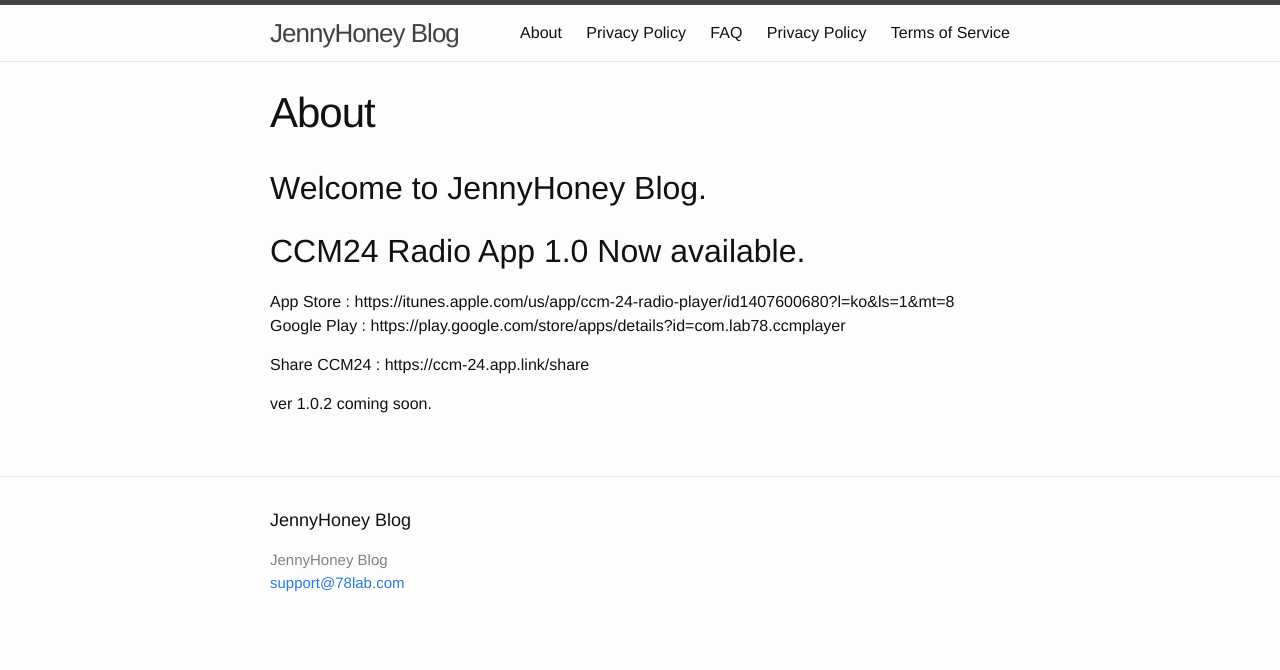
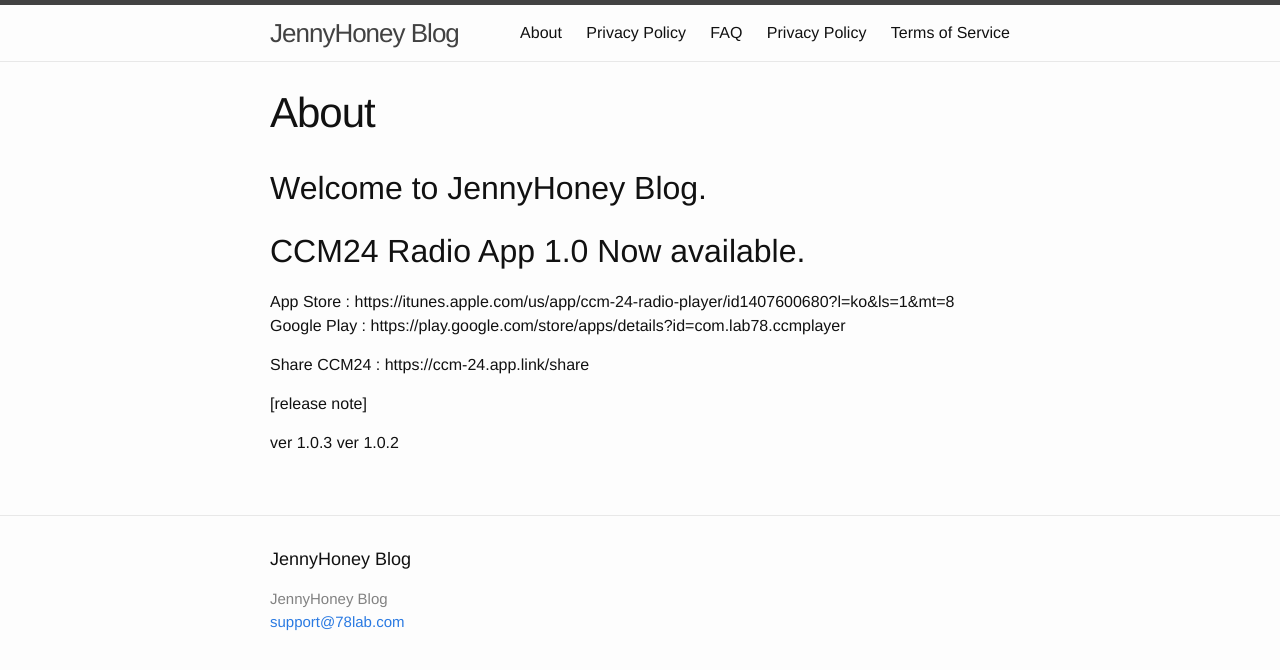
Before and after one commit to 78lab/78lab.github.io, a Jekyll site: the page built from about.md, in a window 1280 px wide. Shown: the top 670 px of the page. Built offline with Jekyll 4.4.1, drawn with Linux system fonts in a browser that asks for light colours.

Commit message:
Auto Commit Msg.

```diff
--- a/about.md
+++ b/about.md
@@ -14,4 +14,7 @@
 
 Share CCM24 : https://ccm-24.app.link/share
 
-ver 1.0.2 coming soon.
+[release note]
+
+ver 1.0.3
+ver 1.0.2
```
Also changed, not shown: css/ccm24.stations.ko.json (+7 -0 lines), assets/febc-logo.jpg (added), assets/febc-logo.png (added).
